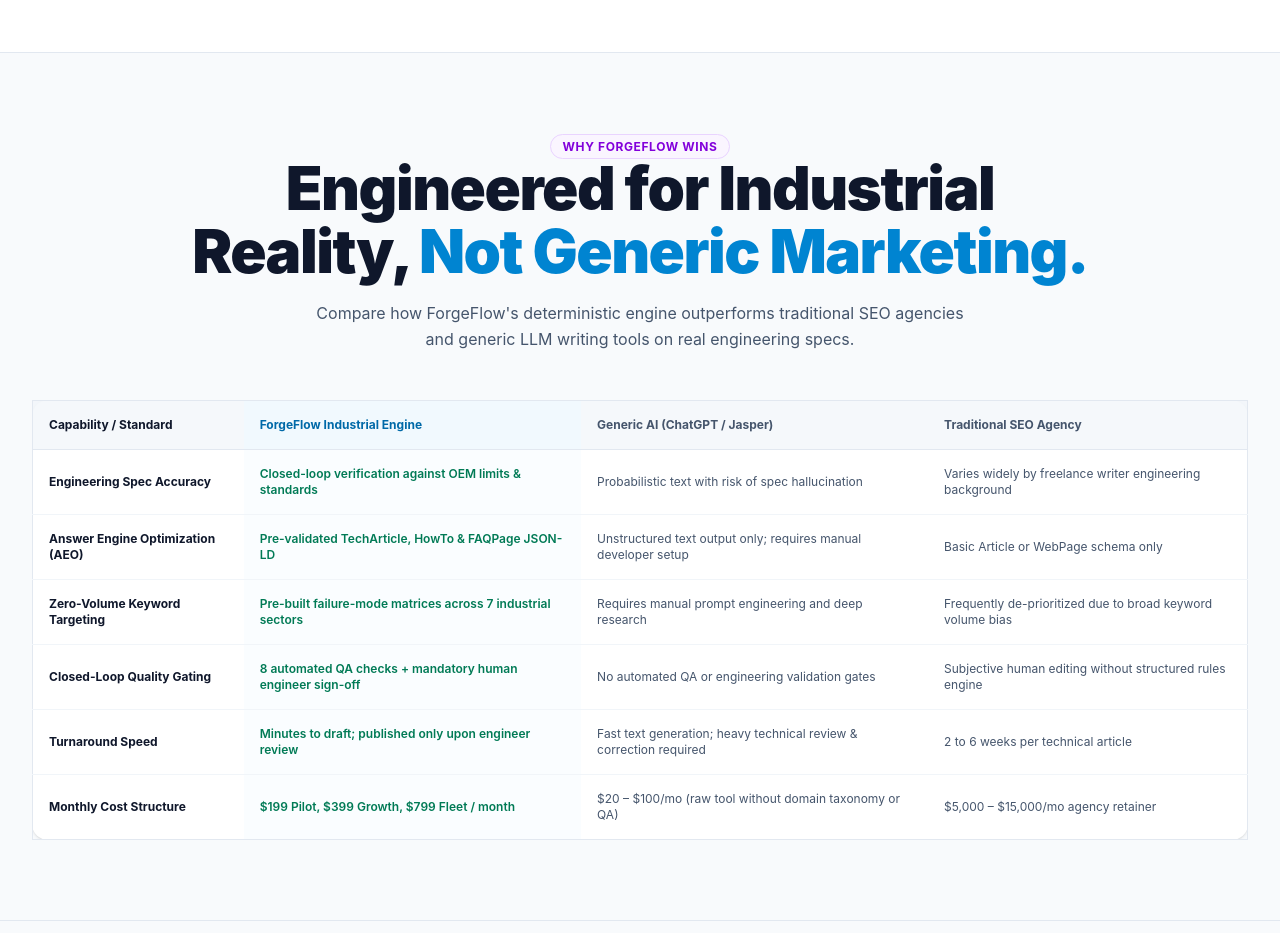
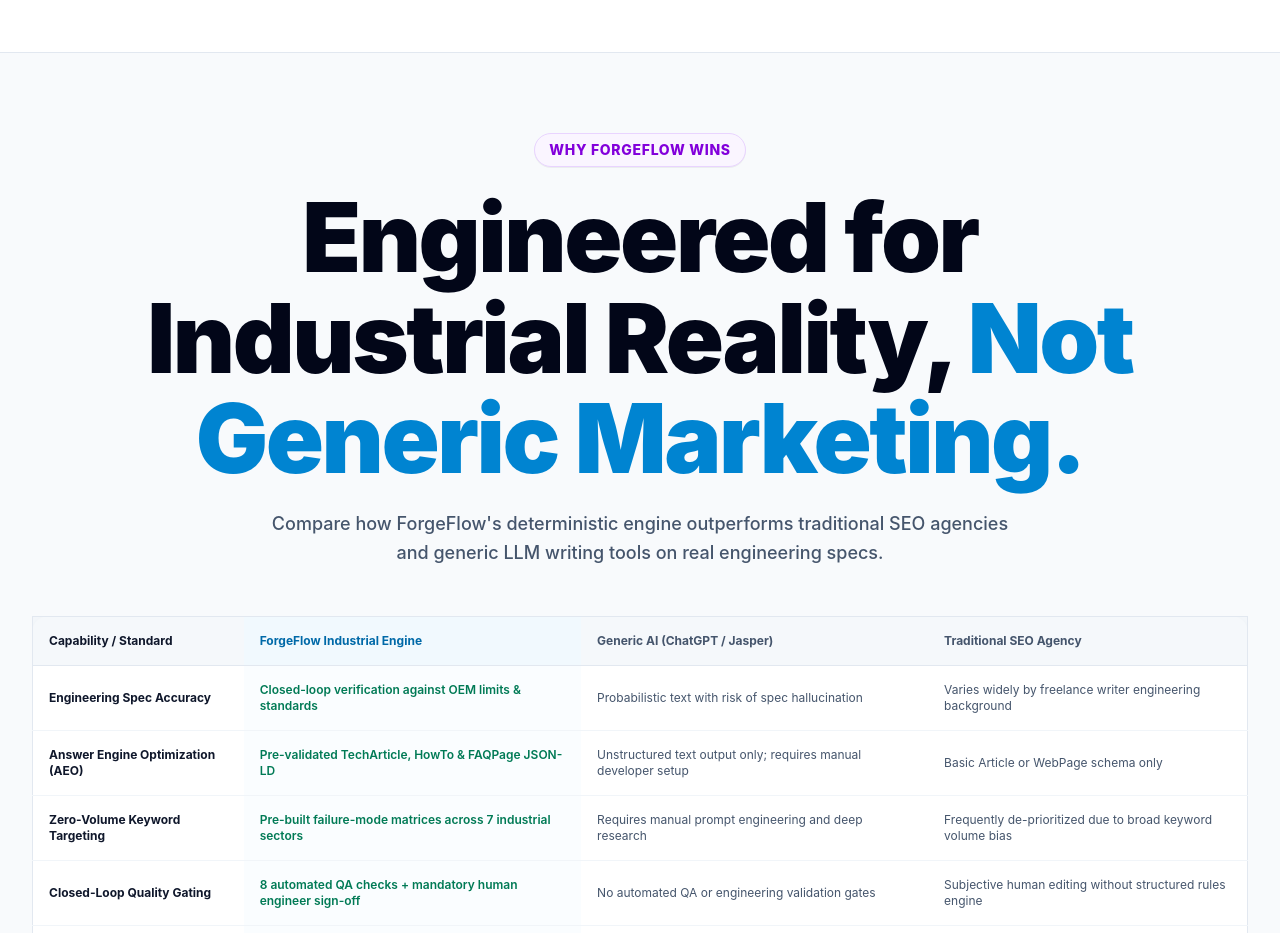
Before and after one commit to Priyanka-meena85/forgeflow, a Next.js app: page / in a window 1280 px wide. Shown: the part 4460-5393 px from the top of the page. Built offline with nearby package versions, Linux system fonts and the light colour scheme; no server answers.

Commit message:
style: increase font size of Industrial Reality comparison section heading

```diff
--- a/components/LandingPage.tsx
+++ b/components/LandingPage.tsx
@@ -1521,14 +1521,14 @@ export function LandingPage({ onAuthenticated, defaultAuthMode }: LandingPagePro
       {/* 7. COMPARISON TABLE: BIG IMPACT HEADING */}
       <section className="py-20 bg-slate-50 border-b border-slate-200">
         <div className="max-w-7xl mx-auto px-4 sm:px-6 lg:px-8 space-y-12">
-          <div className="text-center max-w-4xl mx-auto space-y-4">
-            <span className="text-xs font-mono uppercase tracking-wider font-bold text-purple-700 bg-purple-50 px-3 py-1 rounded-full border border-purple-200">
+          <div className="text-center max-w-5xl mx-auto space-y-5">
+            <span className="inline-block text-xs sm:text-sm font-mono uppercase tracking-wider font-extrabold text-purple-700 bg-purple-50 px-3.5 py-1.5 rounded-full border border-purple-200 shadow-2xs">
               Why ForgeFlow Wins
             </span>
-            <h2 className="text-4xl sm:text-5xl lg:text-6xl font-black text-slate-900 tracking-tight leading-[1.06]">
+            <h2 className="text-5xl sm:text-6xl md:text-7xl lg:text-7xl xl:text-8xl font-black text-slate-950 tracking-tight leading-[1.05]">
               Engineered for Industrial Reality, <span className="text-sky-600">Not Generic Marketing.</span>
             </h2>
-            <p className="text-sm sm:text-base text-slate-600 leading-relaxed max-w-2xl mx-auto">
+            <p className="text-base sm:text-lg text-slate-600 leading-relaxed max-w-3xl mx-auto font-medium">
               Compare how ForgeFlow&apos;s deterministic engine outperforms traditional SEO agencies and generic LLM writing tools on real engineering specs.
             </p>
           </div>
```
